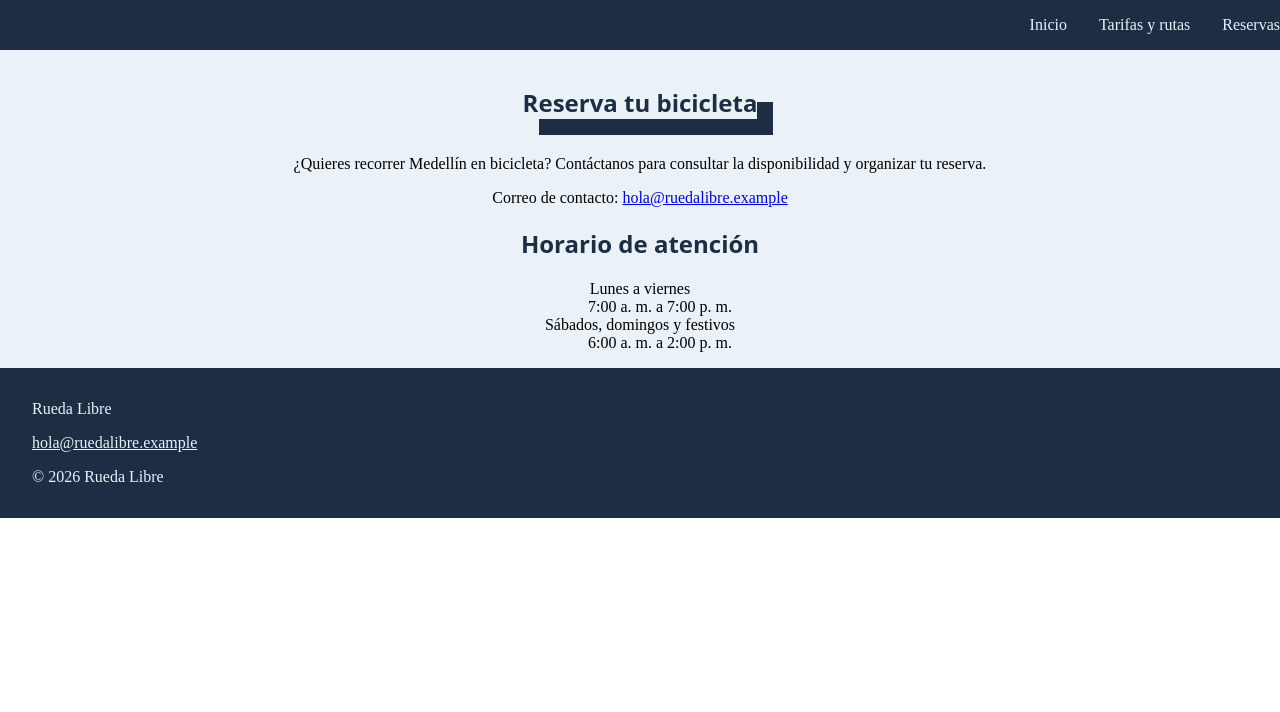
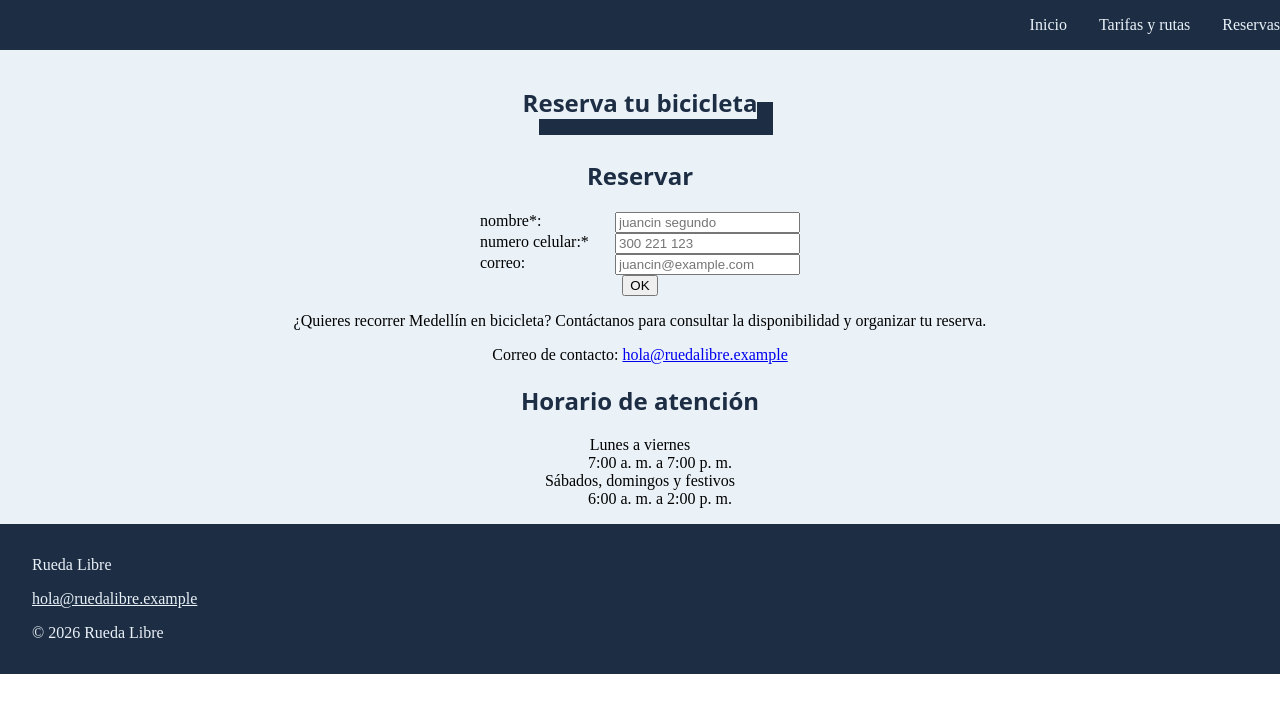
Before and after one commit to kevinyepito/rueda-libre, a plain HTML site: page paginas/reservas.html in a window 1280 px wide. Drawn offline with Linux system fonts and the light colour scheme; a web font is replaced by a local one.

Commit message:
feat: se añadió un formulario para reservar

```diff
--- a/paginas/reservas.html
+++ b/paginas/reservas.html
@@ -26,6 +26,34 @@
     <main>
         <section id="presentacion">
             <h1>Reserva tu bicicleta</h1>
+        </section>
+
+        <section id="formulario-reservas">
+            <h2>Reservar</h2>
+            <form action="">
+                <div>
+                    <label for="nombre">nombre*: </label>
+                    <input name="nombre" id="nombre" type="text" required placeholder="juancin segundo">
+
+                </div>
+
+                <div>
+                    <label for="cell">numero celular:* </label>
+                    <input name="cell" id="cell" type="number" required placeholder="300 221 123">
+
+                </div>
+
+                <div>
+                    <label for="email">correo: </label>
+                    <input name="email" id="email" type="text" placeholder="juancin@example.com">
+
+                </div>
+
+
+                <button>OK</button>
+            </form>
+
+
         </section>
 
         <section class="info-container">
--- a/style.css
+++ b/style.css
@@ -1,16 +1,21 @@
-:root{
+:root {
     --color-primario: #EAF2F8;
     --color-texto: #1D2D44;
     --color-footer: #3E5C76;
-    --titulo-font : "Fascinate Inline", system-ui;
+    --titulo-font: "Fascinate Inline", system-ui;
 }
 
-*, *::before, *::after{box-sizing: border-box;}
+*,
+*::before,
+*::after {
+    box-sizing: border-box;
+}
 
-body{
+body {
     margin: 0;
 }
-main{
+
+main {
     background-color: var(--color-primario);
     margin: 0;
     text-align: center;
@@ -19,42 +24,48 @@ main{
     justify-content: center;
     align-items: center;
 }
-main img{
+
+main img {
     width: 10rem;
 }
 
-footer{
+footer {
     background-color: var(--color-texto);
-    color:  var(--color-primario);
+    color: var(--color-primario);
     margin: 0;
     padding: 1rem 2rem;
 }
-footer a{
-    color:  var(--color-primario);
+
+footer a {
+    color: var(--color-primario);
 }
-h1, h2, h3 {
+
+h1,
+h2,
+h3 {
     font-family: var(--titulo-font);
     color: var(--color-texto);
 }
 
-ul{
+ul {
     list-style: none;
     display: flex;
     gap: 2rem;
 }
-ul a{
+
+ul a {
     text-decoration: none;
     color: var(--color-primario);
 }
 
-header{
+header {
     background-color: var(--color-texto);
     display: flex;
     justify-content: right;
     align-items: center;
 }
 
-#presentacion{
+#presentacion {
     padding-top: 1rem;
     display: flex;
     flex-direction: column-reverse;
@@ -63,31 +74,58 @@ header{
 
 
 }
+
 #presentacion img {
     width: 10rem;
     border-radius: 1rem;
-    box-shadow: var(--color-texto) 1rem 1rem ;
+    box-shadow: var(--color-texto) 1rem 1rem;
 }
+
 #presentacion h1 {
-    box-shadow: var(--color-texto) 1rem 1rem ;
+    box-shadow: var(--color-texto) 1rem 1rem;
 }
-#presentacion div{
+
+#presentacion div {
     display: flex;
     flex-direction: column;
     justify-content: center;
     align-items: center;
 }
-#presentacion div:hover{
+
+#presentacion div:hover {
     scale: 1.1;
 }
 
-table{
-    border: var(--color-footer) 0.2rem solid ;
+table {
+    border: var(--color-footer) 0.2rem solid;
 }
 
-.tablas-container{
+.tablas-container {
+    display: flex;
+    flex-direction: column;
+    justify-content: center;
+    align-items: center;
+
+
+}
+
+#formulario-reservas {
     display: flex;
     flex-direction: column;
     justify-content: center;
     align-items: center;
 }
+
+form {
+    display: flex;
+    width: 20rem;
+    flex-direction: column;
+    justify-content: center;
+    align-items: center;
+}
+
+form div {
+    width: 100%;
+    display: flex;
+    justify-content: space-between;
+}
```
